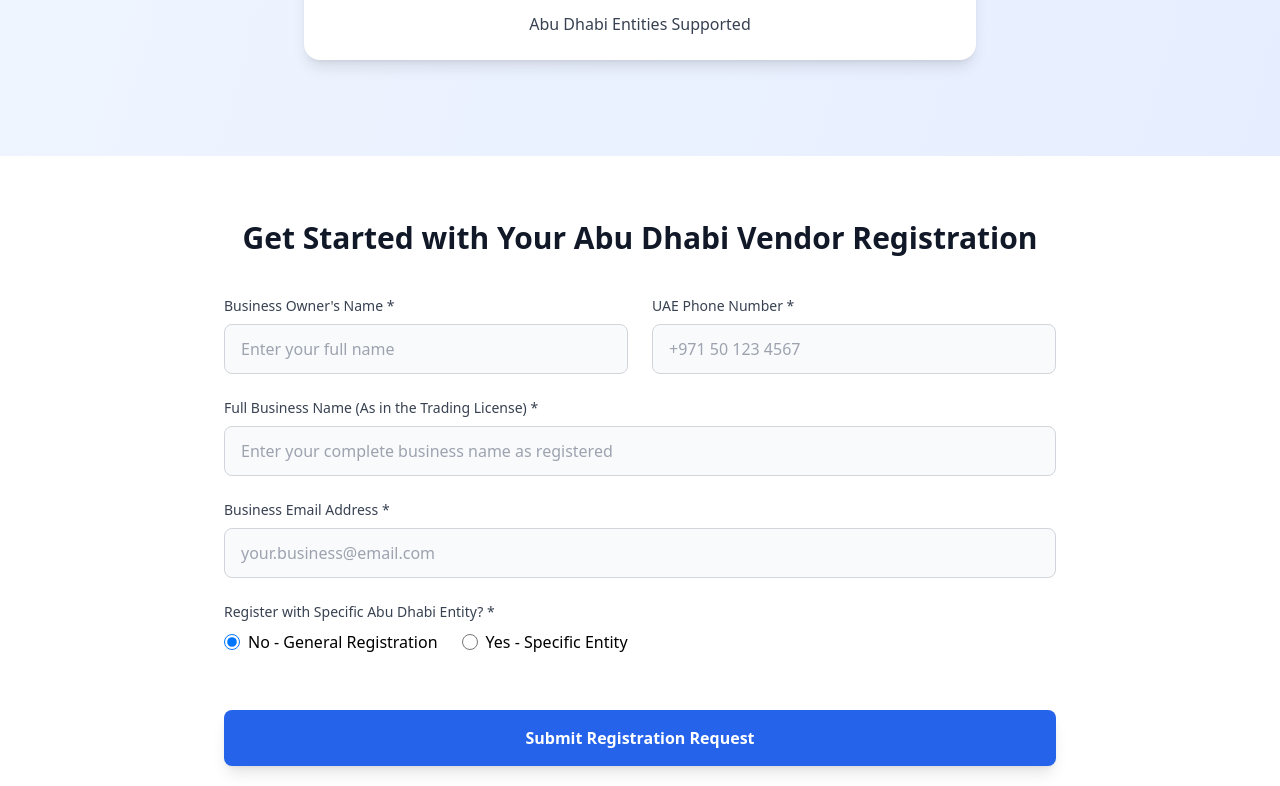
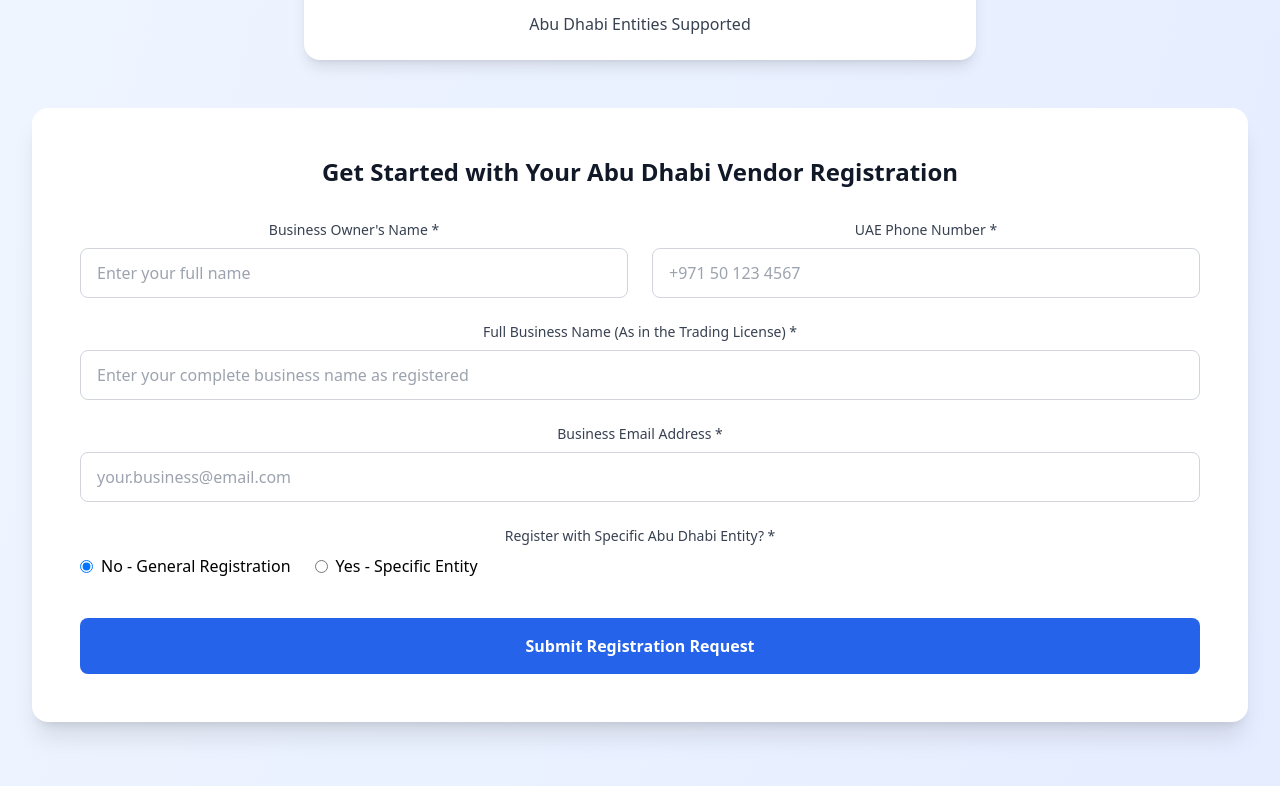
Before and after one commit to AbuJihad8847/govender-app, a React (Vite) app: page / in a window 1280 px wide. Shown: the part 474-1260 px from the top of the page. Built offline with nearby package versions, Linux system fonts and the light colour scheme.

Commit message:
Fix form submission white page: added error handling and UI notifications

```diff
--- a/src/pages/Home.jsx
+++ b/src/pages/Home.jsx
@@ -22,6 +22,8 @@ export default function Home() {
     const [isSubmitted, setIsSubmitted] = useState(false);
     const [loading, setLoading] = useState(false);
     const [error, setError] = useState(null);
+    const [notification, setNotification] = useState(null);
+
 
     const [language, setLanguage] = useState('en');
     const [currentReviewIndex, setCurrentReviewIndex] = useState(0);
@@ -48,13 +50,21 @@ export default function Home() {
         e.preventDefault();
         setLoading(true);
         setError(null);
+        setNotification(null);
 
+        console.log("Starting form submission...");
         try {
+            console.log("Checking DB connection...");
+            if (!db) throw new Error("Firebase DB is not initialized");
+
+            console.log("Adding document to 'submissions'...");
             await addDoc(collection(db, "submissions"), {
                 ...formData,
                 submittedAt: new Date(),
                 status: "new"
             });
+            console.log("Document added successfully");
+
             setIsSubmitted(true);
             setFormData({
                 ownerName: "",
@@ -66,7 +76,8 @@ export default function Home() {
             });
         } catch (err) {
             console.error("Error adding document: ", err);
-            setError("Failed to submit. Please try again later.");
+            setError(`Failed to submit: ${err.message}`);
+            // Keep the form visible but show error
         } finally {
             setLoading(false);
         }
@@ -74,17 +85,24 @@ export default function Home() {
 
     const handleContactSubmit = async (e) => {
         e.preventDefault();
+        setNotification(null);
         try {
+            console.log("Sending contact message...");
             await addDoc(collection(db, "messages"), {
                 ...contactForm,
                 submittedAt: new Date(),
                 status: "new"
             });
-            alert("Message sent successfully!");
+            console.log("Contact message sent");
+
+            setNotification({ type: 'success', message: 'Message sent successfully!' });
             setContactForm({ name: "", phone: "", email: "" });
+
+            // Clear notification after 5 seconds
+            setTimeout(() => setNotification(null), 5000);
         } catch (err) {
             console.error("Error sending message: ", err);
-            alert("Failed to send message.");
+            setNotification({ type: 'error', message: `Failed to send message: ${err.message}` });
         }
     };
 
@@ -294,7 +312,17 @@ export default function Home() {
 
     return (
         <div className="min-h-screen bg-gradient-to-br from-blue-50 to-indigo-100" dir={language === 'ar' ? 'rtl' : 'ltr'}>
+
+            {/* Notification Toast */}
+            {notification && (
+                <div className={`fixed top-4 left-1/2 transform -translate-x-1/2 z-50 px-6 py-3 rounded-lg shadow-lg text-white font-medium ${notification.type === 'success' ? 'bg-green-600' : 'bg-red-600'
+                    }`}>
+                    {notification.message}
+                </div>
+            )}
+
             {/* Header */}
+
             <header className="bg-white shadow-sm">
                 <div className="max-w-7xl mx-auto px-4 sm:px-6 lg:px-8 py-6">
                     <div className="flex items-center justify-between">
@@ -334,7 +362,7 @@ export default function Home() {
             </header>
 
             {/* Hero Section */}
-            <section id="home" className="pt-20 pb-12 px-4 sm:px-6 lg:px-8">
+            <section id="home" className="pt-20 pb-20 px-4 sm:px-6 lg:px-8">
                 <div className="max-w-7xl mx-auto text-center">
                     <div className="max-w-4xl mx-auto mb-12">
                         <h1 className="text-4xl md:text-5xl font-bold text-gray-900 mb-6">
@@ -354,18 +382,10 @@ export default function Home() {
                             </div>
                         </div>
                     </div>
-                </div>
-            </section>
 
-            {/* Registration Form Section - Full Width Background */}
-            <section className="py-16 bg-white w-full">
-                <div className="max-w-4xl mx-auto px-4 sm:px-6 lg:px-8">
-                    <div className="text-center mb-10">
-                        <h2 className="text-3xl font-bold text-gray-900 mb-4">{t.formTitle}</h2>
-                    </div>
-
-                    {error && <p className="text-red-500 mb-6 text-center">{error}</p>}
-
+                    <div className="bg-white rounded-2xl shadow-xl p-8 md:p-12 w-full mx-auto">
+                        <h2 className="text-2xl font-bold text-gray-900 mb-8">{t.formTitle}</h2>
+                        {error && <p className="text-red-500 mb-4">{error}</p>}
                         <form onSubmit={handleSubmit} className="space-y-6">
                             <div className="grid grid-cols-1 md:grid-cols-2 gap-6">
                                 <div>
@@ -379,7 +399,7 @@ export default function Home() {
                                         value={formData.ownerName}
                                         onChange={handleChange}
                                         required
-                                    className="w-full px-4 py-3 border border-gray-300 rounded-lg focus:ring-2 focus:ring-blue-500 focus:border-transparent transition duration-200 bg-gray-50"
+                                        className="w-full px-4 py-3 border border-gray-300 rounded-lg focus:ring-2 focus:ring-blue-500 focus:border-transparent transition duration-200"
                                         placeholder={t.ownerNamePlaceholder}
                                     />
                                 </div>
@@ -394,7 +414,7 @@ export default function Home() {
                                         value={formData.phoneNumber}
                                         onChange={handleChange}
                                         required
-                                    className="w-full px-4 py-3 border border-gray-300 rounded-lg focus:ring-2 focus:ring-blue-500 focus:border-transparent transition duration-200 bg-gray-50"
+                                        className="w-full px-4 py-3 border border-gray-300 rounded-lg focus:ring-2 focus:ring-blue-500 focus:border-transparent transition duration-200"
                                         placeholder={t.phonePlaceholder}
                                     />
                                 </div>
@@ -411,7 +431,7 @@ export default function Home() {
                                     value={formData.businessName}
                                     onChange={handleChange}
                                     required
-                                className="w-full px-4 py-3 border border-gray-300 rounded-lg focus:ring-2 focus:ring-blue-500 focus:border-transparent transition duration-200 bg-gray-50"
+                                    className="w-full px-4 py-3 border border-gray-300 rounded-lg focus:ring-2 focus:ring-blue-500 focus:border-transparent transition duration-200"
                                     placeholder={t.businessNamePlaceholder}
                                 />
                             </div>
@@ -427,7 +447,7 @@ export default function Home() {
                                     value={formData.email}
                                     onChange={handleChange}
                                     required
-                                className="w-full px-4 py-3 border border-gray-300 rounded-lg focus:ring-2 focus:ring-blue-500 focus:border-transparent transition duration-200 bg-gray-50"
+                                    className="w-full px-4 py-3 border border-gray-300 rounded-lg focus:ring-2 focus:ring-blue-500 focus:border-transparent transition duration-200"
                                     placeholder={t.emailPlaceholder}
                                 />
                             </div>
@@ -437,25 +457,25 @@ export default function Home() {
                                     {t.specificEntityLabel}
                                 </label>
                                 <div className="flex space-x-6" dir="ltr">
-                                <label className="flex items-center cursor-pointer">
+                                    <label className="flex items-center">
                                         <input
                                             type="radio"
                                             name="registerSpecificEntity"
                                             value="no"
                                             checked={formData.registerSpecificEntity === "no"}
                                             onChange={handleChange}
-                                        className="mr-2 w-4 h-4 text-blue-600 focus:ring-blue-500 border-gray-300"
+                                            className="mr-2"
                                         />
                                         {t.generalRegistration}
                                     </label>
-                                <label className="flex items-center cursor-pointer">
+                                    <label className="flex items-center">
                                         <input
                                             type="radio"
                                             name="registerSpecificEntity"
                                             value="yes"
                                             checked={formData.registerSpecificEntity === "yes"}
                                             onChange={handleChange}
-                                        className="mr-2 w-4 h-4 text-blue-600 focus:ring-blue-500 border-gray-300"
+                                            className="mr-2"
                                         />
                                         {t.specificRegistration}
                                     </label>
@@ -474,22 +494,23 @@ export default function Home() {
                                         onChange={handleChange}
                                         required={formData.registerSpecificEntity === "yes"}
                                         rows={3}
-                                    className="w-full px-4 py-3 border border-gray-300 rounded-lg focus:ring-2 focus:ring-blue-500 focus:border-transparent transition duration-200 bg-gray-50"
+                                        className="w-full px-4 py-3 border border-gray-300 rounded-lg focus:ring-2 focus:ring-blue-500 focus:border-transparent transition duration-200"
                                         placeholder={t.specifyEntityPlaceholder}
                                     ></textarea>
                                 </div>
                             )}
 
-                        <div className="pt-8">
+                            <div className="pt-4">
                                 <button
                                     type="submit"
                                     disabled={loading}
-                                className={`w-full bg-blue-600 hover:bg-blue-700 text-white font-bold py-4 px-6 rounded-lg transition duration-300 shadow-lg transform hover:scale-[1.01] focus:outline-none focus:ring-2 focus:ring-blue-500 focus:ring-opacity-50 ${loading ? "opacity-50 cursor-not-allowed" : ""}`}
+                                    className={`w-full bg-blue-600 hover:bg-blue-700 text-white font-bold py-4 px-6 rounded-lg transition duration-300 transform hover:scale-105 focus:outline-none focus:ring-2 focus:ring-blue-500 focus:ring-opacity-50 ${loading ? "opacity-50 cursor-not-allowed" : ""}`}
                                 >
                                     {loading ? (language === 'ar' ? 'جاري الإرسال...' : 'Sending...') : t.submitButton}
                                 </button>
                             </div>
                         </form>
+                    </div>
                 </div>
             </section>
 
```
Lines whose indentation alone changed are shown as unchanged.
